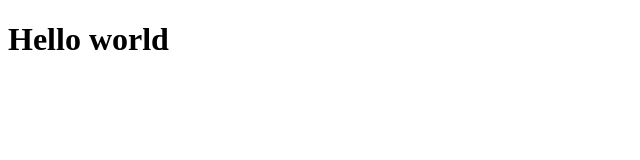
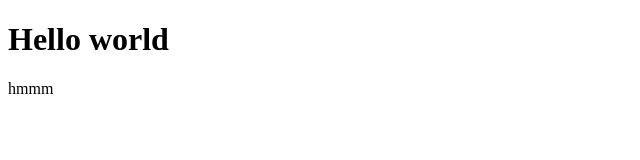
Before and after one commit to codewithumarrr/test, a plain HTML site: page index.html in a window 1280 px wide. Shown: the full height of the page, 0-640 px from the left. Drawn offline with Linux system fonts and the light colour scheme.

Commit message:
Add P tag to html

```diff
--- a/index.html
+++ b/index.html
@@ -10,5 +10,6 @@
         <div class="abc">
             <h1>Hello world</h1>
         </div>
+        <p>hmmm</p>
 </body>
 </html>
```
